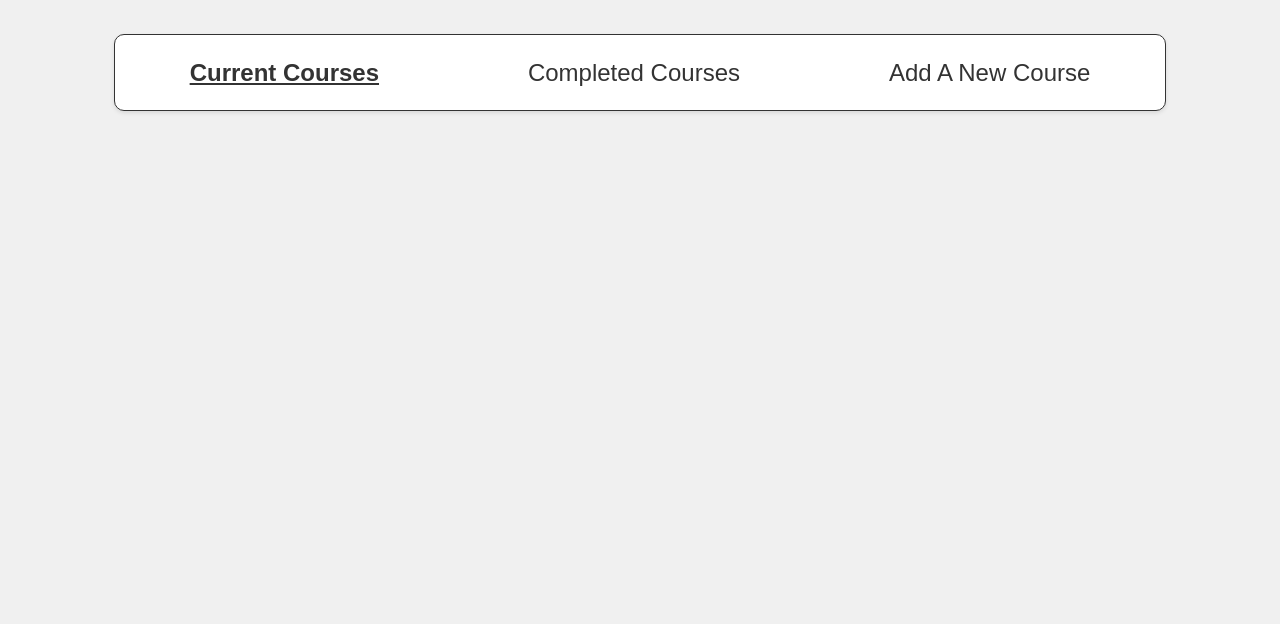
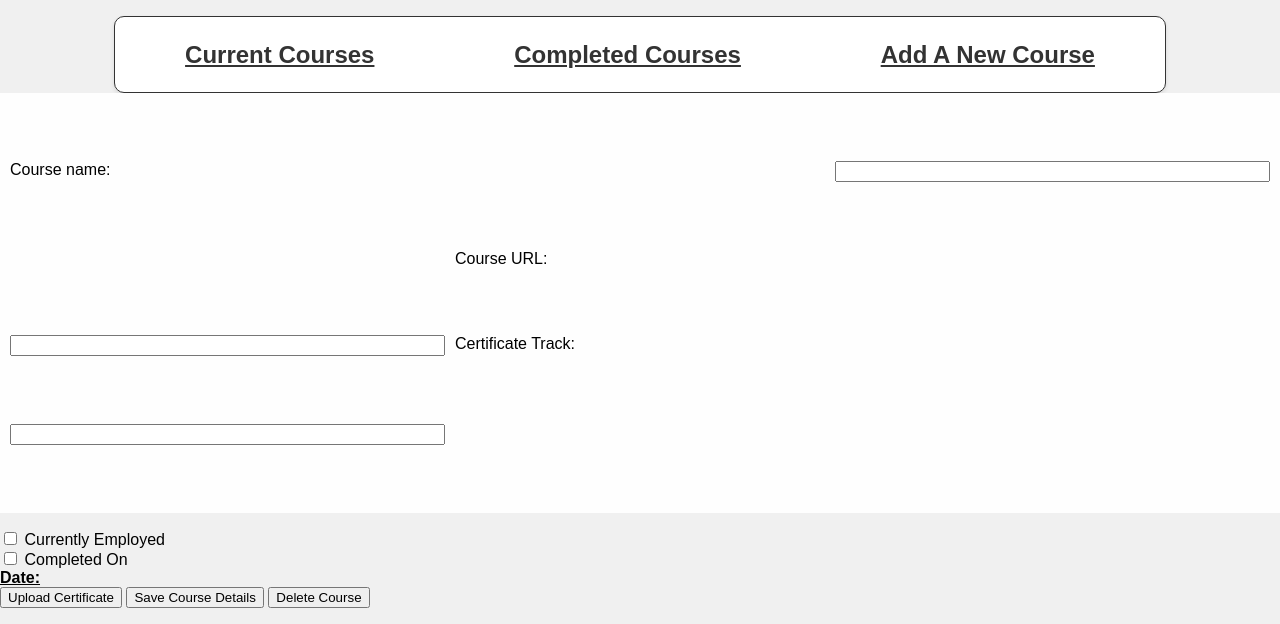
Before and after one commit to Bob-Maryville/COSC231-ProjectFolders, a plain HTML site: page AddNewCourse.html in a window 1280 px wide. Shown: the part 194-818 px from the top of the page. Drawn offline with Linux system fonts and the light colour scheme.

Commit message:
Updated AddNewCourse. Still Needs Styling.

```diff
--- a/AddNewCourse.css
+++ b/AddNewCourse.css
@@ -74,3 +74,18 @@ nav a:hover {
     color: #007BFF;
     cursor: pointer;
 }
+.course-details {
+        display: grid;
+        height: 400px;
+        align-content: space-evenly;
+        grid-template-columns: auto auto auto;
+        gap: 10px;
+        background-color: #fefefe;
+        padding: 10px;
+      }
+      .grid-container > div {
+        background-color: rgba(255, 255, 255, 0.8);
+        text-align: center;
+        padding: 20px 0;
+        font-size: 30px;
+      }
--- a/AddNewCourse.html
+++ b/AddNewCourse.html
@@ -1,4 +1,4 @@
-#<body>
+<body>
     <header>
         <link rel="stylesheet" href="AddNewCourse.css">
         <img src="Logo.png" alt="Logo" class="logo">
@@ -6,14 +6,40 @@
             <ul>
                 <li><a href="myeducation.html">My Education</a></li>
                 <li><a href="documents.html">Documents</a></li>
-                <li><a href="reports.html">Reports</a></li>
+                <li><a href="login.html">Login</a></li>
             </ul>
         </nav>
         <button class="account-btn">My Account</button>
     </header>
+
     <section div class = "course-navigation">
         <div style="text-decoration-line: underline;"><b>Current Courses</b></div>
-        <div><a href="Completed Courses.html">Completed Courses</a></div>
-        <div><a href="LINK NEEDED">Add A New Course</a></div>
+        <div style="text-decoration-line: underline;"><b>Completed Courses</b></div>
+        <div style="text-decoration-line: underline;"><b>Add A New Course</b><div>
+    </section>
 
-    </section>
+    <article>
+        <form div class = "course-details">
+            <label for="cname">Course name:</label><br>
+            <input type="text" id="cname" name="cname"><br>
+            <label for="url">Course URL:</label><br>
+            <input type="text" id="url" name="url">
+            <label for="track">Certificate Track:</label><br>
+            <input type="text" id="track" name="track"><br>
+          </form>
+    </article>
+
+
+    <footer>
+        <form>
+            <input type="checkbox" id="Employment" name="Employment" value="Currently">
+            <label for="Employment"> Currently Employed</label><br>
+            <input type="checkbox" id="Completion" name="Completion" value="Time">
+            <label for="Completion"> Completed On</label><br>
+            <div style="text-decoration-line: underline;"><b>Date:</b></div>
+            <button type="button">Upload Certificate</button>
+            <button type="button">Save Course Details</button>
+            <button type="button">Delete Course</button>
+
+          </form>
+    </footer>
```
